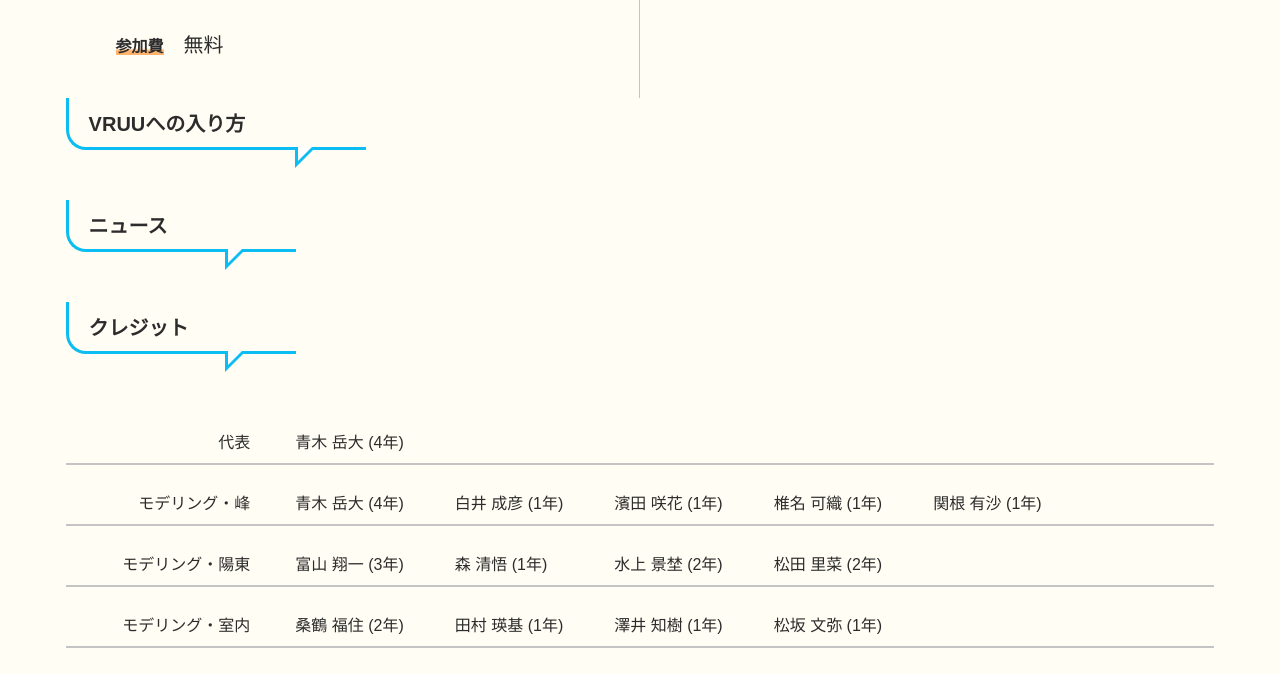
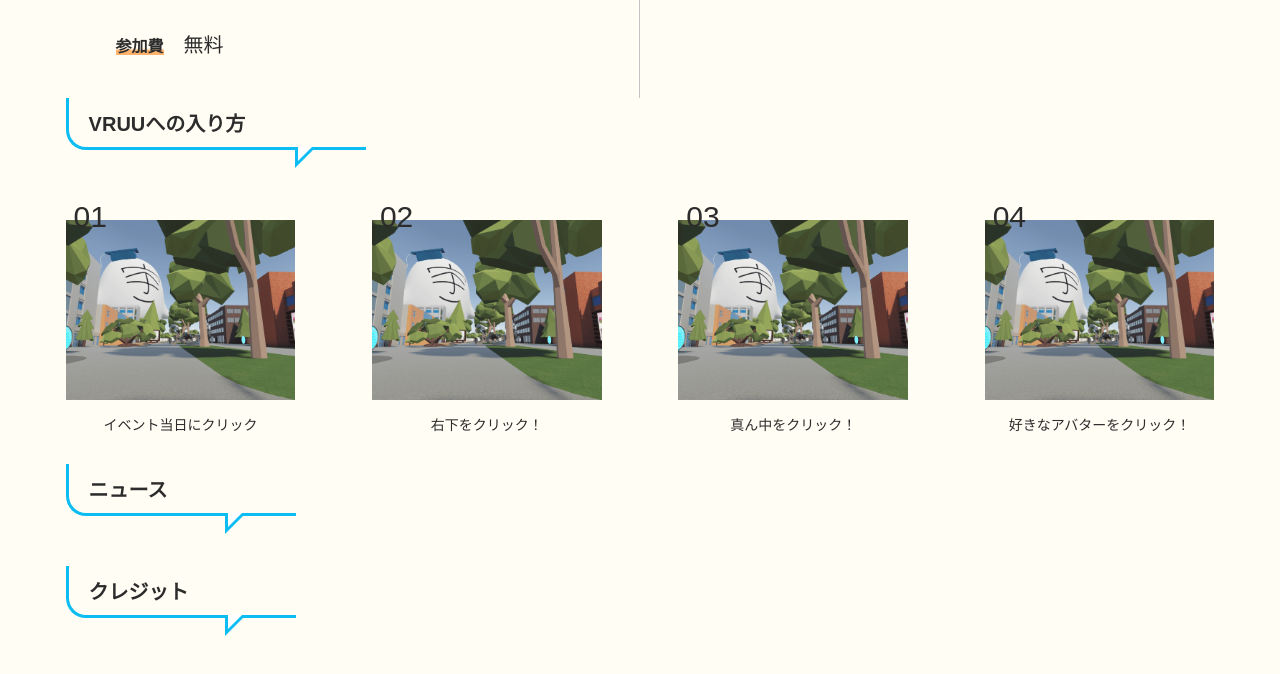
Before and after one commit to u-lab/vruu-2021, a PHP site: page / in a window 1280 px wide. Shown: the part 1091-1765 px from the top of the page. Run offline with PHP 8.4, Linux system fonts and the light colour scheme; some libraries are stand-ins or nearby versions.

Commit message:
VRUUの入り方を作った

```diff
--- a/css/style.css
+++ b/css/style.css
@@ -315,6 +315,60 @@ footer nav {
     transform: translateY(-50%);
     color: #0BBDF2;
 }
+#enter .container{
+    display: flex;
+    justify-content: space-between;
+    margin-bottom: 30px;
+}
+
+#enter .factor{
+    position: relative;
+    padding-top: 20px;
+    width: 20%;
+    text-align: center;
+}
+
+#enter .factor img{
+    width: 100%;
+    height: 180px;
+    object-fit: cover;
+}
+
+#enter .factor p{
+    padding-top: 10px;
+    font-size: 1.4rem;
+}
+
+.footer-1::before{
+    content: "01";
+    position: absolute;
+    top: 0px;
+    left: 8px;
+    font-size: 3rem;
+}
+.footer-2::before{
+    content: "02";
+    position: absolute;
+    top: 0px;
+    left: 8px;
+    font-size: 3rem;
+}
+.footer-3::before{
+    content: "03";
+    position: absolute;
+    top: 0px;
+    left: 8px;
+    font-size: 3rem;
+}
+.footer-4::before{
+    content: "04";
+    position: absolute;
+    top: 0px;
+    left: 8px;
+    font-size: 3rem;
+}
+
+
 @media all and (min-width: 480px) {
     footer {
         padding: 12px 0;
--- a/index.html
+++ b/index.html
@@ -56,7 +56,24 @@
 
         <section id="enter" class="wrapper">
             <h2 class="sec-title">VRUUへの入り方</h2>
-
+            <div class="container">
+                <div class="factor footer-1">
+                    <img src="img/top_picture.png" alt="1個目の手順">
+                    <p>イベント当日にクリック</p>
+                </div>
+                <div class="factor footer-2">
+                    <img src="img/top_picture.png" alt="２個目の手順">
+                    <p>右下をクリック！</p>
+                </div>
+                <div class="factor footer-3">
+                    <img src="img/top_picture.png" alt="３個目の手順">
+                    <p>真ん中をクリック！</p>
+                </div>
+                <div class="factor footer-4">
+                    <img src="img/top_picture.png" alt="４個目の手順">
+                    <p>好きなアバターをクリック！</p>
+                </div>
+            </div>
 
         </section>
 
```
